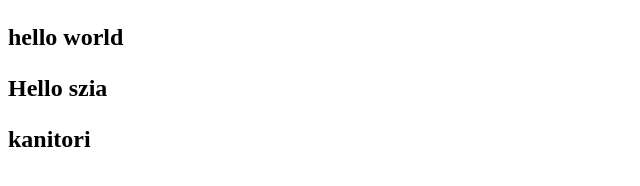
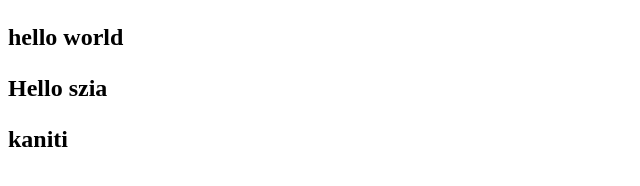
Before and after one commit to SoosKrisztian/demo2.0, a plain HTML site: page index.html in a window 1280 px wide. Shown: the full height of the page, 0-640 px from the left. Drawn offline with Linux system fonts and the light colour scheme.

Commit message:
javítottcuc

```diff
--- a/index.html
+++ b/index.html
@@ -10,7 +10,7 @@
     <h2>
     <p>hello world</p>
     <p>Hello szia</p>
-    <p> kanitori</p>
+    <p> kaniti</p>
 </h2>
 </body>
 </html>
```
